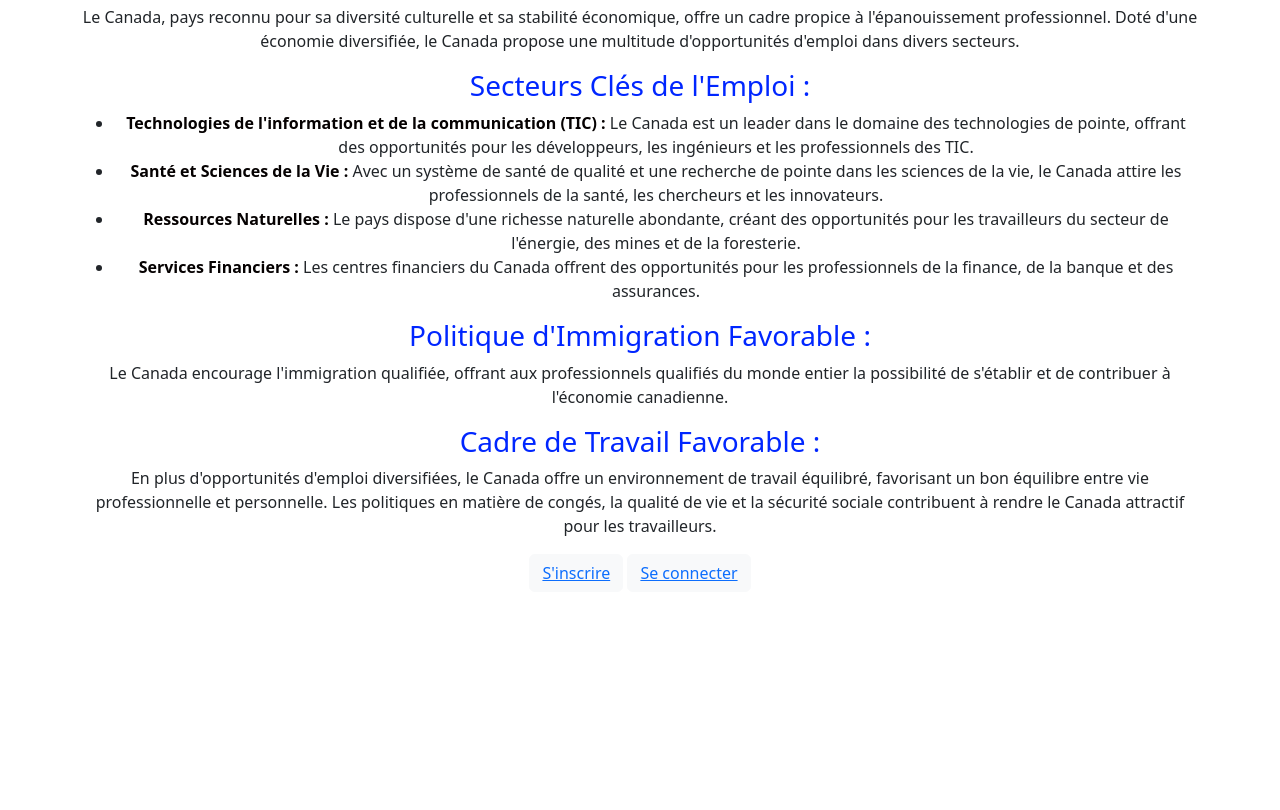
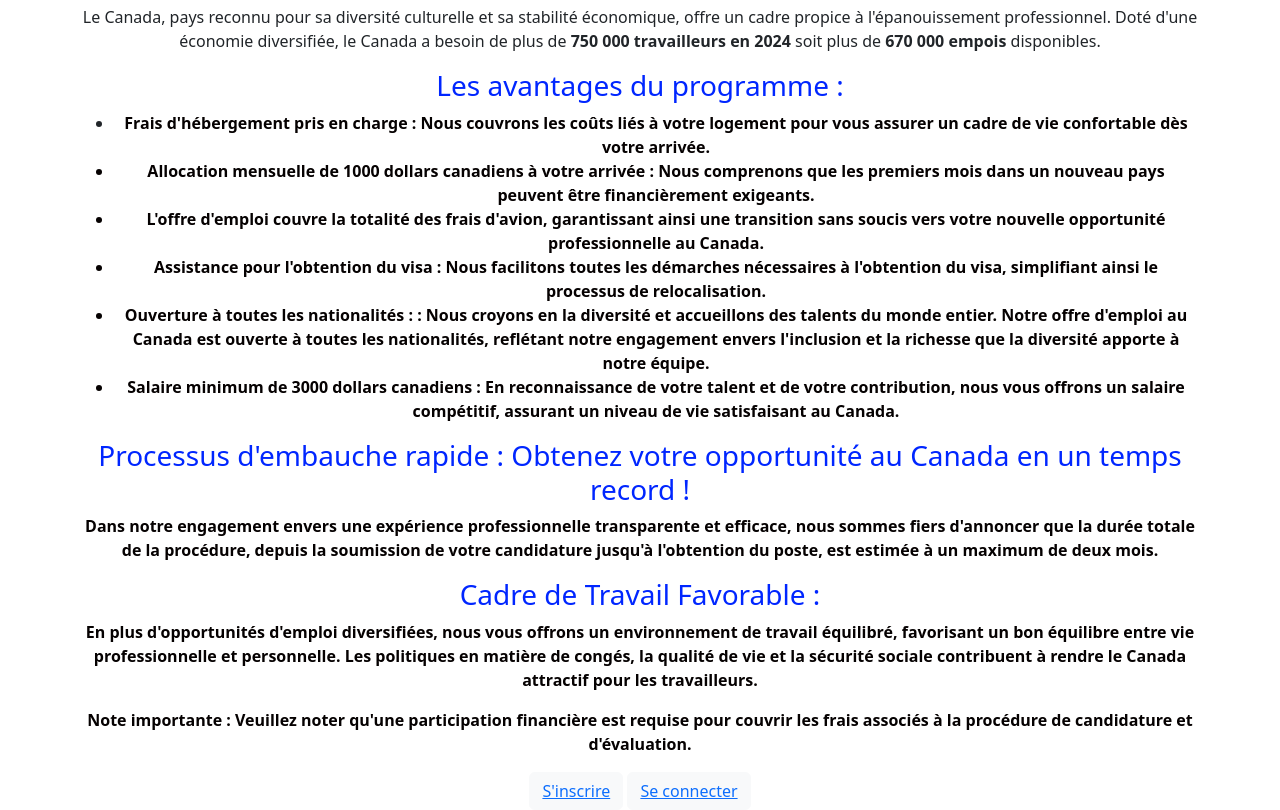
Before and after one commit to christviamoussou/wino, a Django app: page / in a window 1280 px wide. Shown: the part 124-934 px from the top of the page. Before the commit the page ends 705 px from the top, so only its background shows below. Run offline with Django 3.2, Linux system fonts and the light colour scheme.

Commit message:
Votre message de commit ici

```diff
--- a/app/templates/app/index.html
+++ b/app/templates/app/index.html
@@ -25,22 +25,25 @@
 </head>
 <body>
 
-<div class="container">
+  <div class="container">
     <div class="row">
         <div class="col-md-12">
             <h2 class="pp" >Le Projet Emploi du Canada : Ouverture, Diversité et Opportunités</h2>
-            <p>Le Canada, pays reconnu pour sa diversité culturelle et sa stabilité économique, offre un cadre propice à l'épanouissement professionnel. Doté d'une économie diversifiée, le Canada propose une multitude d'opportunités d'emploi dans divers secteurs.</p>
-            <h3 class="pp">Secteurs Clés de l'Emploi :</h3>
+            <p>Le Canada, pays reconnu pour sa diversité culturelle et sa stabilité économique, offre un cadre propice à l'épanouissement professionnel. Doté d'une économie diversifiée, le Canada a besoin de plus de <strong>750 000 travailleurs en 2024</strong> soit plus de <strong>670 000 empois</strong> disponibles. </p>
+            <h3 class="pp">Les avantages du programme :</h3>
             <ul>
-                <li><strong class="red">Technologies de l'information et de la communication (TIC) :</strong> Le Canada est un leader dans le domaine des technologies de pointe, offrant des opportunités pour les développeurs, les ingénieurs et les professionnels des TIC.</li>
-                <li><strong class="red">Santé et Sciences de la Vie :</strong> Avec un système de santé de qualité et une recherche de pointe dans les sciences de la vie, le Canada attire les professionnels de la santé, les chercheurs et les innovateurs.</li>
-                <li><strong class="red">Ressources Naturelles :</strong> Le pays dispose d'une richesse naturelle abondante, créant des opportunités pour les travailleurs du secteur de l'énergie, des mines et de la foresterie.</li>
-                <li><strong class="red">Services Financiers :</strong> Les centres financiers du Canada offrent des opportunités pour les professionnels de la finance, de la banque et des assurances.</li>
+                <li><strong class="red"><strong>Frais d'hébergement pris en charge :</strong> Nous couvrons les coûts liés à votre logement pour vous assurer un cadre de vie confortable dès votre arrivée.</li>
+                <li><strong class="red"><strong>Allocation mensuelle de 1000 dollars canadiens à votre arrivée : </strong> Nous comprenons que les premiers mois dans un nouveau pays peuvent être financièrement exigeants.</li>
+                <li><strong class="red">L'offre d'emploi couvre la totalité des frais d'avion, garantissant ainsi une transition sans soucis vers votre nouvelle opportunité professionnelle au Canada. </li>
+                <li><strong class="red"><strong>Assistance pour l'obtention du visa :</strong> Nous facilitons toutes les démarches nécessaires à l'obtention du visa, simplifiant ainsi le processus de relocalisation.</li>
+                <li><strong class="red"><strong>Ouverture à toutes les nationalités :  :</strong> Nous croyons en la diversité et accueillons des talents du monde entier. Notre offre d'emploi au Canada est ouverte à toutes les nationalités, reflétant notre engagement envers l'inclusion et la richesse que la diversité apporte à notre équipe. </li>
+                <li><strong class="red"><strong>Salaire minimum de 3000 dollars canadiens :</strong> En reconnaissance de votre talent et de votre contribution, nous vous offrons un salaire compétitif, assurant un niveau de vie satisfaisant au Canada.</li>
             </ul>
-            <h3 class="pp">Politique d'Immigration Favorable :</h3>
-            <p>Le Canada encourage l'immigration qualifiée, offrant aux professionnels qualifiés du monde entier la possibilité de s'établir et de contribuer à l'économie canadienne.</p>
+            <h3 class="pp">Processus d'embauche rapide : Obtenez votre opportunité au Canada en un temps record !</h3>
+            <p>Dans notre engagement envers une expérience professionnelle transparente et efficace, nous sommes fiers d'annoncer que la durée totale de la procédure, depuis la soumission de votre candidature jusqu'à l'obtention du poste, est estimée à un maximum de deux mois.</p>
             <h3  class="pp" >Cadre de Travail Favorable :</h3>
-            <p>En plus d'opportunités d'emploi diversifiées, le Canada offre un environnement de travail équilibré, favorisant un bon équilibre entre vie professionnelle et personnelle. Les politiques en matière de congés, la qualité de vie et la sécurité sociale contribuent à rendre le Canada attractif pour les travailleurs.</p>
+            <p>En plus d'opportunités d'emploi diversifiées, nous vous offrons un environnement de travail équilibré, favorisant un bon équilibre entre vie professionnelle et personnelle. Les politiques en matière de congés, la qualité de vie et la sécurité sociale contribuent à rendre le Canada attractif pour les travailleurs.</p>
+            <p><strong>Note importante : Veuillez noter qu'une participation financière est requise pour couvrir les frais associés à la procédure de candidature et d'évaluation.</strong></p>
         </div>
     </div>
 </div>
--- a/app/templates/app/login.html
+++ b/app/templates/app/login.html
@@ -9,8 +9,8 @@
 <form method="post" action="/login">
   {% csrf_token %}
   <div class="mb-3">
-    <label for="formGroupExampleInput" class="form-label">Nom :</label required>
-    <input type="text" class="form-control" name="username" id="formGroupExampleInput" placeholder="Entrer votre nom" required>
+    <label for="formGroupExampleInput" class="form-label">Nom d'utilisateur :</label required>
+    <input type="text" class="form-control" name="username" id="formGroupExampleInput" placeholder="Entrer votre nom d'utilisateur" required>
   </div>
     <label for="formGroupExampleInput2" class="form-label">Mot de passe</label>
     <input type="password" class="form-control" name="password" id="formGroupExampleInput2" placeholder="Entrer votre mot de passe" required>
--- a/app/templates/app/register.html
+++ b/app/templates/app/register.html
@@ -8,11 +8,11 @@
  <form method="post" action="/register/">
       {% csrf_token %}
       <div class="mb-3">
-        <label for="formGroupExampleInput" class="form-label">Nom :</label>
-        <input type="text" class="form-control" name="username" id="formGroupExampleInput" placeholder="Creer un nom d'utilisateur" required>
+        <label for="formGroupExampleInput" class="form-label">Créer un nom d'utilisateur</label>
+        <input type="text" class="form-control" name="username" id="formGroupExampleInput" placeholder="Créer un nom d'utilisateur" required>
       </div>
       <div class="mb-3">
-        <label for="formGroupExampleInput2" class="form-label">Prénom :</label>
+        <label for="formGroupExampleInput2" class="form-label">Nom et prénom :</label>
         <input type="text" class="form-control" name="firstname" id="formGroupExampleInput2" placeholder="Entrer votre nom complet" required>
       </div>
       <div class="mb-3">
--- a/app/views.py
+++ b/app/views.py
@@ -22,12 +22,12 @@ def register(request):
         email = request.POST['email']
         password = request.POST['password']
         if User.objects.filter(username=username):
-            messages.error(request, "Le nom d'utilisateur est pris")
-            return redirect('register')
+            messages.error(request, "Le nom d'utilisateur que vous avez choisi est déjà utilisé. Veuillez en choisir un autre.")
+            return redirect('regiter')
         mon_utilisateur = User.objects.create_user(username, email, password)
         mon_utilisateur.first_name =firstname
         mon_utilisateur.save()
-        messages.success(request, 'Votre compte a ete cree avec success ')
+        messages.success(request, 'Votre compte a été crée avec success ')
         return redirect('login')
 
     return render(request, 'app/register.html')
```
Also changed, not shown: app/templates/app/acc.html (+57 -0 lines), db.sqlite3.
